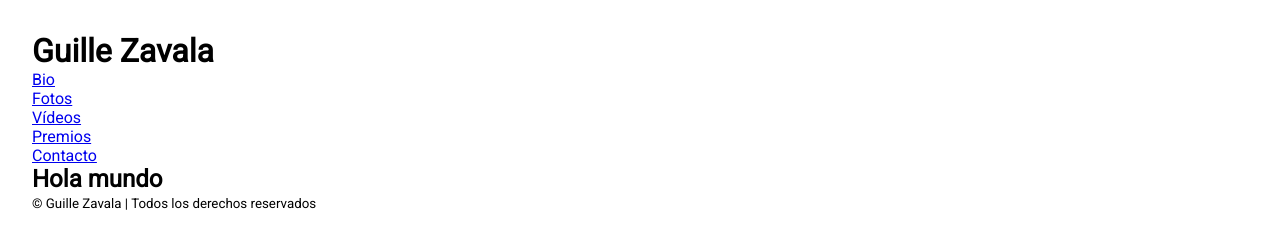
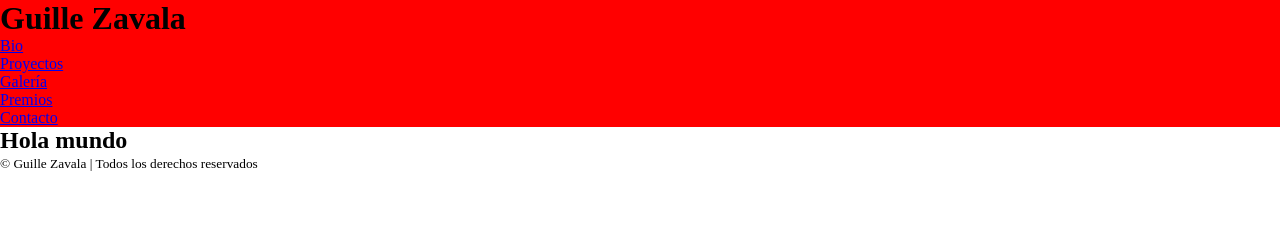
Before and after one commit to NataliaMigallon/Web_Guille_Zavala, a website: page src/html/index.html in a window 1280 px wide. Drawn offline with nearby package versions, Linux system fonts and the light colour scheme; files that its build step writes are made by us from their sources.

Commit message:
Add nav pages

```diff
--- a/src/html/partials/header.html
+++ b/src/html/partials/header.html
@@ -4,16 +4,16 @@
     <ul>
       <li><a class="header__nav--bio" href="./bio.html" title="bio">Bio</a></li>
       <li>
-        <a class="header__nav--photo" href="./bio.html" title="bio">Fotos</a>
+        <a class="header__nav--photo" href="./projects.html" title="bio">Proyectos</a>
       </li>
       <li>
-        <a class="header__nav--video" href="./bio.html" title="bio">Vídeos</a>
+        <a class="header__nav--video" href="./gallery.html" title="bio">Galería</a>
       </li>
       <li>
-        <a class="header__nav--awards" href="./bio.html" title="bio">Premios</a>
+        <a class="header__nav--awards" href="./awards.html" title="bio">Premios</a>
       </li>
       <li>
-        <a class="header__nav--contact" href="./bio.html" title="bio"
+        <a class="header__nav--contact" href="./contact.html" title="bio"
           >Contacto</a
         >
       </li>
--- a/src/scss/layout/_header.scss
+++ b/src/scss/layout/_header.scss
@@ -1,5 +1,8 @@
-.page__header {
-  display: flex;
-  justify-content: space-evenly;
-  margin-bottom: 3rem;
+// .page__header {
+//   display: flex;
+//   justify-content: space-evenly;
+//   margin-bottom: 3rem;
+// }
+.header {
+  background-color: red;
 }
--- a/src/scss/layout/_page.scss
+++ b/src/scss/layout/_page.scss
@@ -1,6 +1,6 @@
-body {
-  padding: 2rem;
-  height: 100vh;
-  background-color: $background;
-  font-family: $font-main;
-}
+// body {
+//   padding: 2rem;
+//   height: 100vh;
+//   background-color: $background;
+//   font-family: $font-main;
+// }
```
